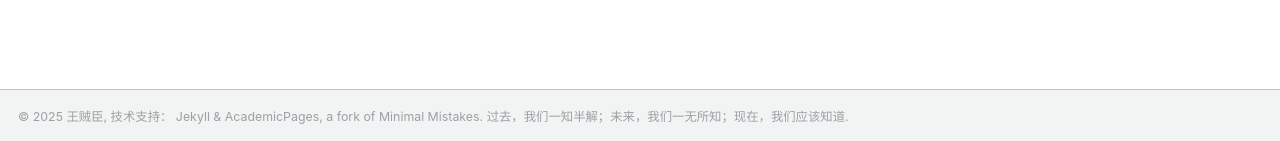
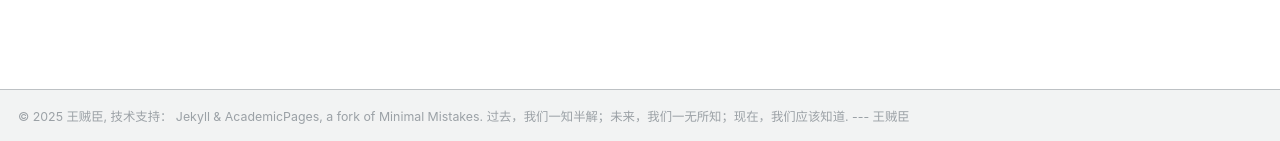
Before and after one commit to boyogala/boyogala.github.io, a Jekyll site: the page built from _pages/talkmap.html, in a window 1280 px wide and 1237 px high. Shown: the part 1093-1234 px from the top of the window. Built offline with Jekyll 4.4.1, drawn with Linux system fonts in a browser that asks for light colours; nearby versions of some CDN libraries; a script that is not in the unit is left out.

Commit message:
Update footer.html

```diff
--- a/_includes/footer.html
+++ b/_includes/footer.html
@@ -20,7 +20,7 @@
 {% endif %}
 
 <div class="page__footer-copyright">
-  &copy; {{ site.time | date: '%Y' }} {{ site.name | default: site.title }}, {{ site.data.ui-text[site.locale].powered_by | default: "Powered by" }} <a href="http://jekyllrb.com" rel="nofollow">Jekyll</a> &amp; <a href="https://github.com/academicpages/academicpages.github.io">AcademicPages</a>, a fork of <a href="https://mademistakes.com/work/minimal-mistakes-jekyll-theme/" rel="nofollow">Minimal Mistakes</a>. <a href="http://www.wangzeichen.cn/">过去，我们一知半解；未来，我们一无所知；现在，我们应该知道.</a> <br />
+  &copy; {{ site.time | date: '%Y' }} {{ site.name | default: site.title }}, {{ site.data.ui-text[site.locale].powered_by | default: "Powered by" }} <a href="http://jekyllrb.com" rel="nofollow">Jekyll</a> &amp; <a href="https://github.com/academicpages/academicpages.github.io">AcademicPages</a>, a fork of <a href="https://mademistakes.com/work/minimal-mistakes-jekyll-theme/" rel="nofollow">Minimal Mistakes</a>. <a href="http://www.wangzeichen.cn/"> 过去，我们一知半解；未来，我们一无所知；现在，我们应该知道. --- 王贼臣 </a> <br />
   <!-- Site last updated {{ "now" | date: '%Y-%m-%d' }} -->
   <!-- <a href="http://www.beian.miit.gov.cn/">备案号</a> -->
 </div>
```
